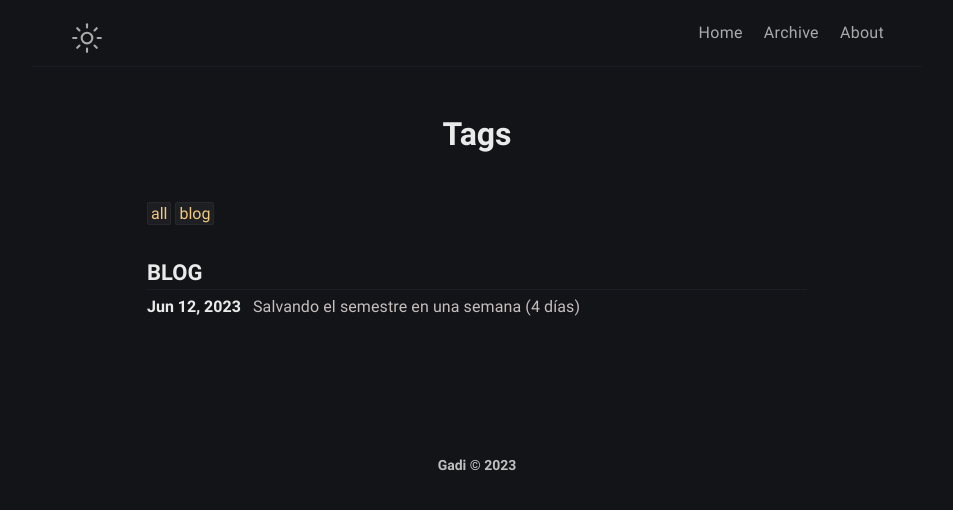
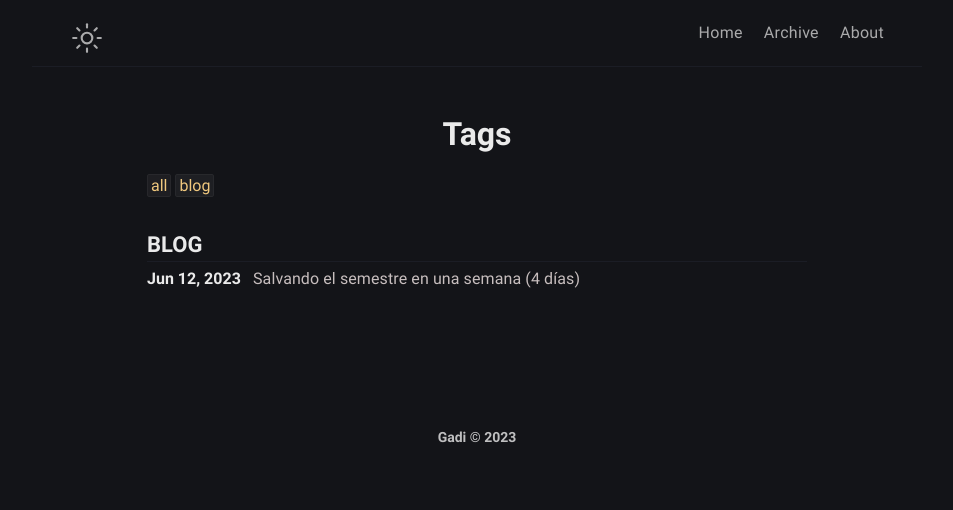
Before and after one commit to gadivalr/mess, a Jekyll site: the page built from tags.html, in a window 1280 px wide. Shown: the top 510 px of the page, without its empty margins (163-1116 px from the left). Built offline with Jekyll 4.4.1, drawn with Linux system fonts in a browser that asks for light colours.

Commit message:
Update _post.scss

```diff
--- a/_sass/klise/_post.scss
+++ b/_sass/klise/_post.scss
@@ -9,7 +9,7 @@
 // Post title
 .header {
   margin-top: 3em;
-  margin-bottom: 3em;
+
 
   .tags {
     margin-left: 3px;
```
